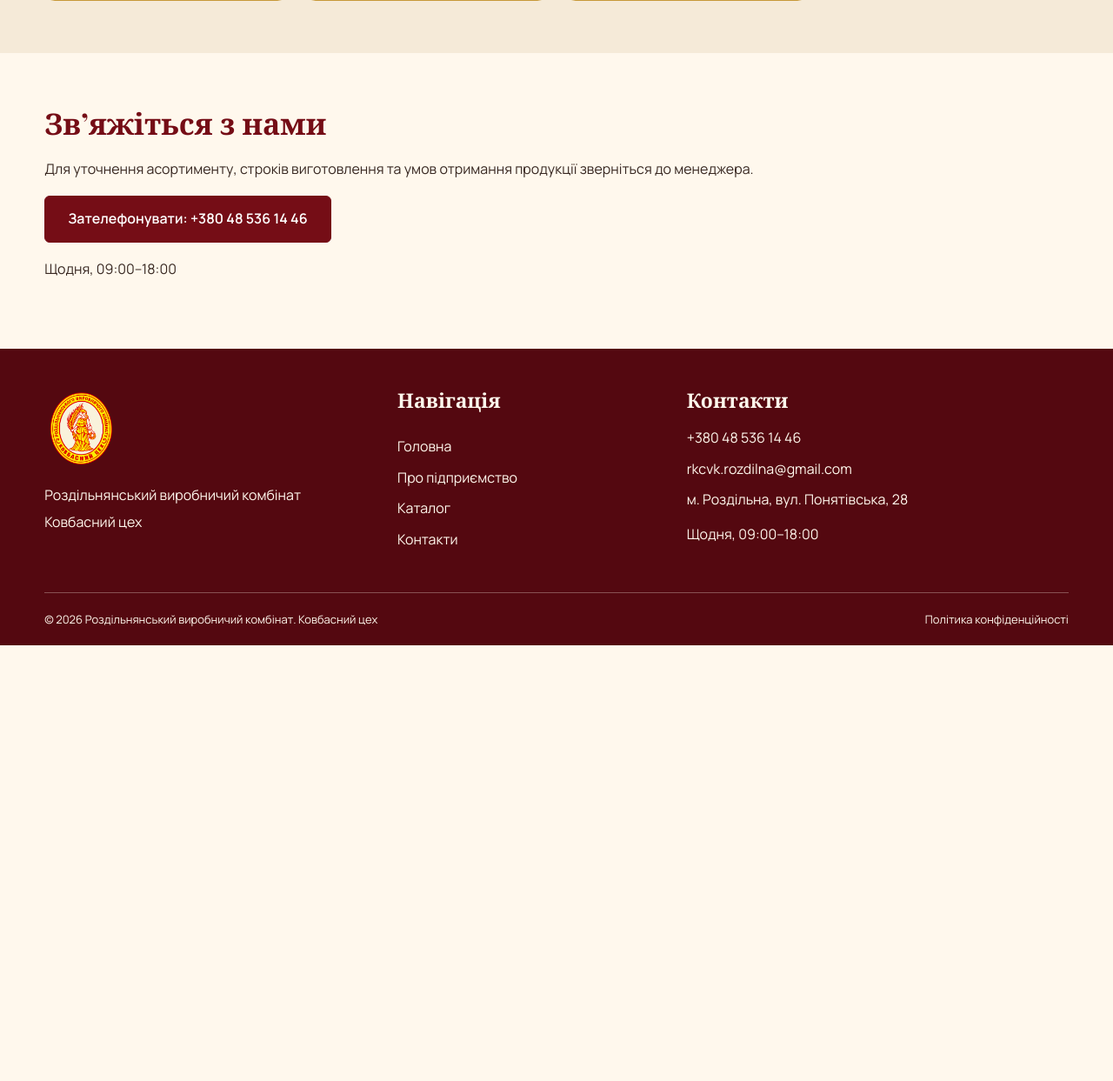
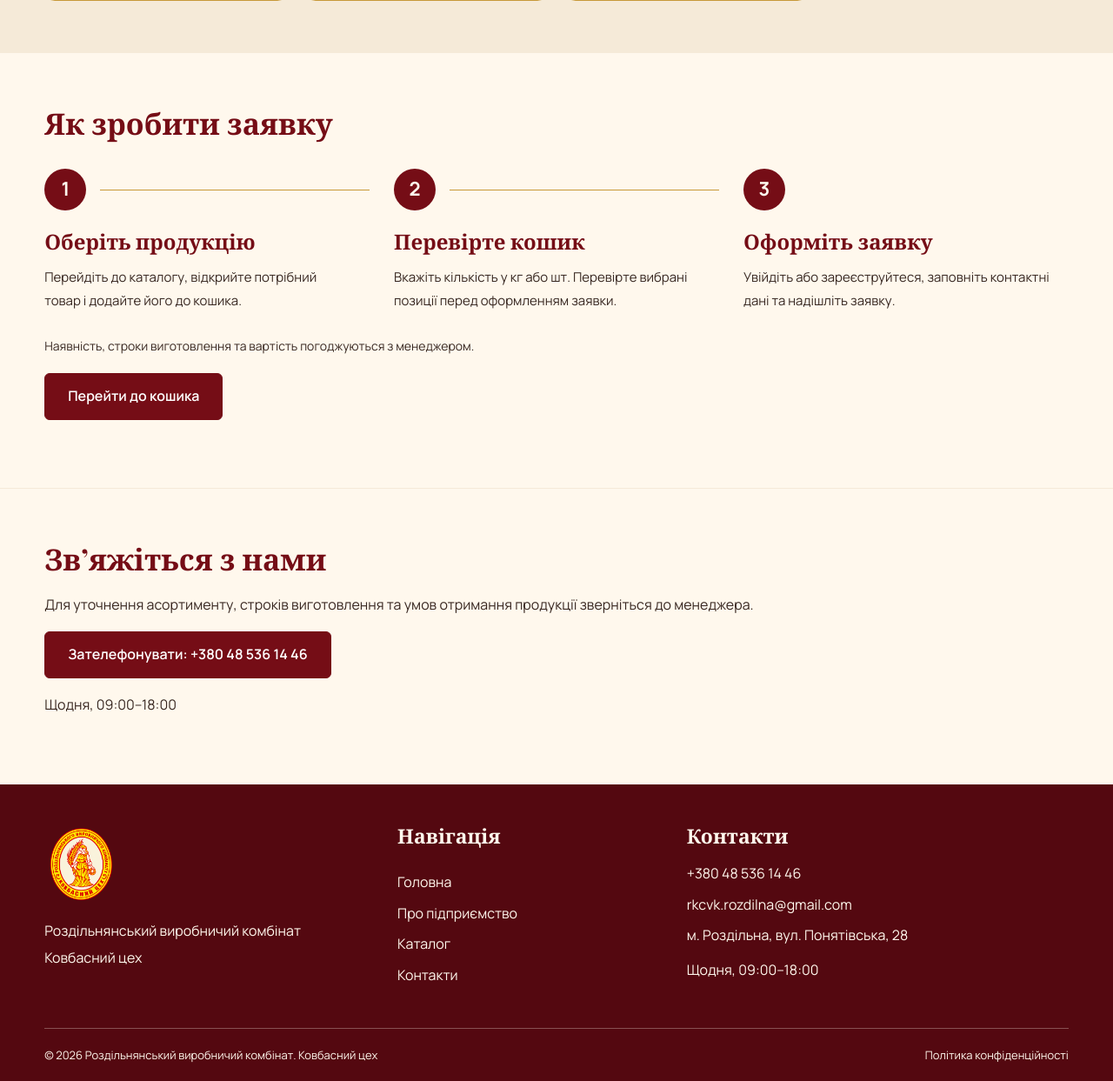
Before and after one commit to RadmilaVodopianova/RKC_final_project, a Django app: page / in a window 1280 px wide. Shown: the part 2523-3766 px from the top of the page at 87% size. Before the commit the page ends 3265 px from the top, so only its background shows below. Run offline with Django 5.2, Linux system fonts and the light colour scheme; data comes from the database, SQL or seed files in the repository.

Commit message:
Add homepage ordering guide

```diff
--- a/static/css/style.css
+++ b/static/css/style.css
@@ -1760,3 +1760,100 @@ p {
         padding: 24px;
     }
 }
+
+/* Як зробити заявку */
+
+.order-guide {
+    border-bottom: 1px solid var(--light);
+}
+
+.order-guide-steps {
+    display: grid;
+    grid-template-columns: repeat(3, minmax(0, 1fr));
+    gap: 28px;
+    margin: 32px 0 0;
+    padding: 0;
+    list-style: none;
+}
+
+.order-guide-step {
+    position: relative;
+    min-width: 0;
+    padding-right: 18px;
+}
+
+.order-guide-step:not(:last-child)::after {
+    content: "";
+    position: absolute;
+    top: 24px;
+    right: 0;
+    left: 64px;
+    height: 1px;
+    background: var(--gold);
+}
+
+.order-guide-number {
+    display: inline-flex;
+    align-items: center;
+    justify-content: center;
+    width: 48px;
+    height: 48px;
+    margin-bottom: 20px;
+    color: var(--cream);
+    background: var(--burgundy);
+    border-radius: 50%;
+    font-size: 22px;
+    font-weight: 700;
+}
+
+.order-guide-step h3 {
+    margin: 0 0 12px;
+    color: var(--burgundy);
+    font-size: 24px;
+    line-height: 1.3;
+    overflow-wrap: anywhere;
+}
+
+.order-guide-step p {
+    margin: 0;
+    font-size: 15px;
+    line-height: 1.8;
+}
+
+.order-guide .order-guide-note {
+    margin: 28px 0 20px;
+    font-size: 14px;
+}
+
+.order-guide .button:focus-visible {
+    outline-color: var(--burgundy);
+}
+
+@media (max-width: 800px) {
+    .order-guide-steps {
+        grid-template-columns: 1fr;
+        gap: 28px;
+    }
+
+    .order-guide-step {
+        display: grid;
+        grid-template-columns: 48px minmax(0, 1fr);
+        column-gap: 16px;
+        padding: 0;
+    }
+
+    .order-guide-step::after {
+        display: none;
+    }
+
+    .order-guide-number {
+        grid-column: 1;
+        grid-row: 1 / span 2;
+        margin: 0;
+    }
+
+    .order-guide-step h3,
+    .order-guide-step p {
+        grid-column: 2;
+    }
+}
--- a/templates/base.html
+++ b/templates/base.html
@@ -20,7 +20,7 @@
 
     <link
         rel="stylesheet"
-        href="{% static 'css/style.css' %}?v=15"
+        href="{% static 'css/style.css' %}?v=16"
     >
 </head>
 
--- a/templates/home.html
+++ b/templates/home.html
@@ -144,6 +144,48 @@
     </div>
 </section>
 
+<section class="section order-guide" aria-labelledby="order-guide-title">
+    <div class="container">
+        <h2 id="order-guide-title">Як зробити заявку</h2>
+
+        <ol class="order-guide-steps" role="list">
+            <li class="order-guide-step">
+                <span class="order-guide-number" aria-hidden="true">1</span>
+                <h3>Оберіть продукцію</h3>
+                <p>
+                    Перейдіть до каталогу, відкрийте потрібний товар
+                    і додайте його до кошика.
+                </p>
+            </li>
+
+            <li class="order-guide-step">
+                <span class="order-guide-number" aria-hidden="true">2</span>
+                <h3>Перевірте кошик</h3>
+                <p>
+                    Вкажіть кількість у кг або шт. Перевірте вибрані
+                    позиції перед оформленням заявки.
+                </p>
+            </li>
+
+            <li class="order-guide-step">
+                <span class="order-guide-number" aria-hidden="true">3</span>
+                <h3>Оформіть заявку</h3>
+                <p>
+                    Увійдіть або зареєструйтеся, заповніть контактні
+                    дані та надішліть заявку.
+                </p>
+            </li>
+        </ol>
+
+        <p class="order-guide-note">
+            Наявність, строки виготовлення та вартість
+            погоджуються з менеджером.
+        </p>
+
+        <a class="button" href="{% url 'cart_detail' %}">Перейти до кошика</a>
+    </div>
+</section>
+
 <section class="section">
     <div class="container">
         <h2>Зв’яжіться з нами</h2>
```
